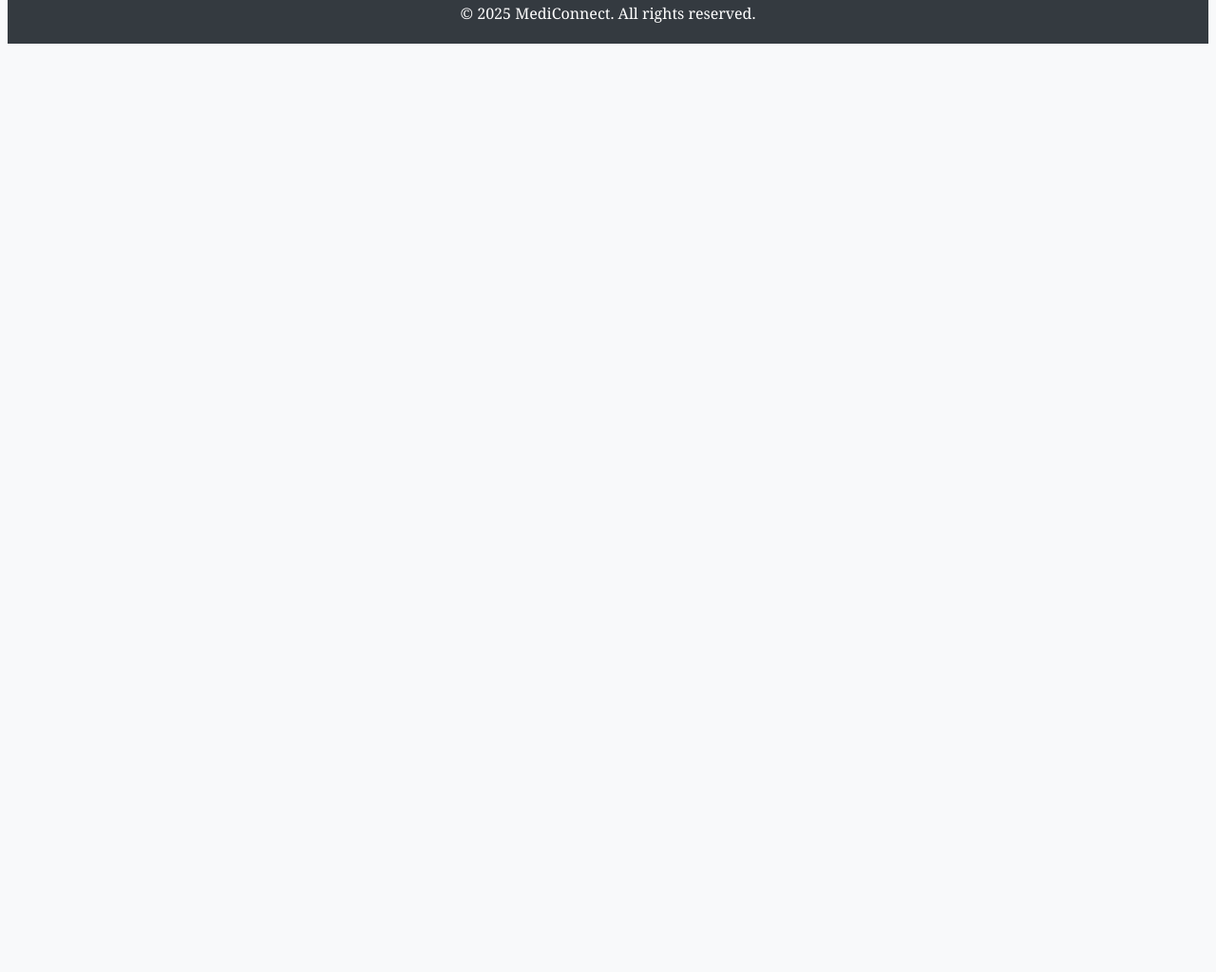
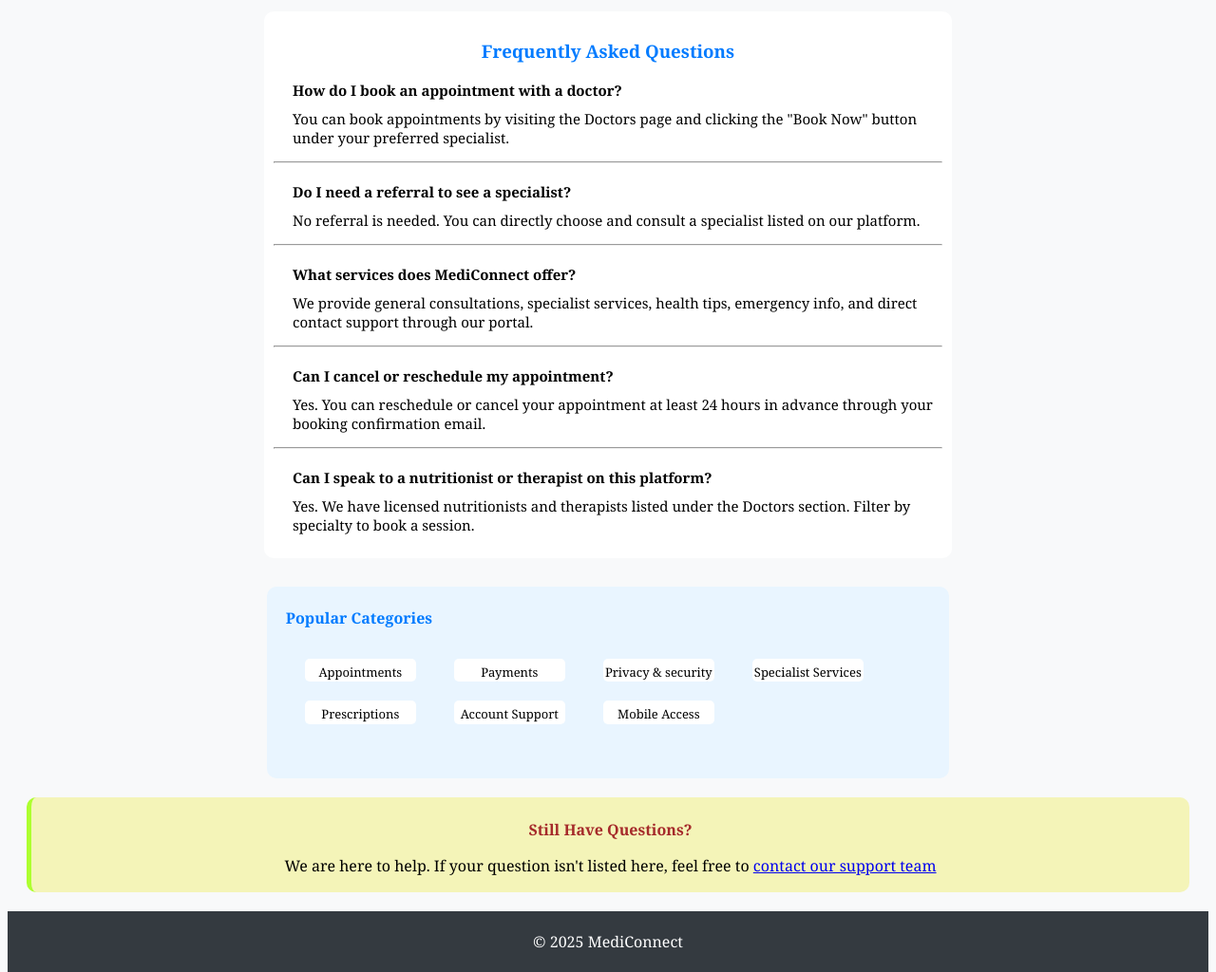
Before and after one commit to DileepKrishnaM/MediConnect, a plain HTML site: page faq.html in a window 1280 px wide. Shown: the part 136-1160 px from the top of the page at 95% size. Before the commit the page ends 800 px from the top, so only its background shows below. Drawn offline with Linux system fonts and the light colour scheme.

Commit message:
Implentation of Health-Tips & FAQ Completed

```diff
--- /dev/null
+++ b/faq-style.css
@@ -0,0 +1,63 @@
+.questions-box {
+    background-color: white;
+    width: 55vw;
+    border-radius: 10px;
+    padding: 10px;
+    margin: 30px;
+}
+.questions-box h3 {
+    color: #007BFF;
+}
+.questions-box .query {
+    text-align: left;
+    padding-left: 20px;
+    font-size: 15px;
+    font-weight: lighter;
+}
+.questions-box .query h4 {
+    margin-bottom: -5PX;
+}
+
+
+.categories {
+    background-color: #E9F5FF;
+    border-radius: 10px;
+    width: 53vw;
+    height: 25vh;
+    padding: 1px 20px;
+}
+.categories h4 {
+    text-align: left;
+    color: #007BFF;
+}
+.categories .categories-container {
+    display: flex;
+    margin-top: 10px;
+    flex-wrap: wrap;
+    font-size: small;
+}
+.categories .category-card {
+    background-color: white;
+    width: 9em;
+    height: 1.5em;
+    border-radius: 5px;
+    padding-top: 5px;
+    margin: 10px 20px;
+}
+
+
+.support-prompt {
+    margin: 20px;
+    background-color: rgb(244, 244, 184);
+    border-radius: 10px;
+    border-left: 5px solid greenyellow;
+    height: 80px;
+    display: flex;
+    flex-direction: column;
+    justify-content: center;
+    padding: 10px;
+}
+.support-prompt h4 {
+    margin-bottom: 0px;
+    color: brown;
+}
--- a/faq.html
+++ b/faq.html
@@ -1,10 +1,11 @@
 <!DOCTYPE html>
 <html lang="en">
   <head>
-    <meta charset="UTF-8">
-    <meta name="viewport" content="width=device-width, initial-scale=1.0">
+    <meta charset="UTF-8" />
+    <meta name="viewport" content="width=device-width, initial-scale=1.0" />
     <title>MediConnect-FAQ</title>
-    <link rel="stylesheet" href="style.css">
+    <link rel="stylesheet" href="style.css" />
+    <link rel="stylesheet" href="faq-style.css" />
   </head>
   <body>
     <header>
@@ -18,9 +19,71 @@
         <a href="contact.html">Contact</a>
       </nav>
     </header>
-
+    <center>
+      <div class="questions-box">
+        <h3><center>Frequently Asked Questions</center></h3>
+        <div class="query">
+          <h4>How do I book an appointment with a doctor?</h4>
+          <p>
+            You can book appointments by visiting the Doctors page and clicking
+            the "Book Now" button under your preferred specialist.
+          </p>
+        </div>
+        <hr />
+        <div class="query">
+          <h4>Do I need a referral to see a specialist?</h4>
+          <p>
+            No referral is needed. You can directly choose and consult a
+            specialist listed on our platform.
+          </p>
+        </div>
+        <hr />
+        <div class="query">
+          <h4>What services does MediConnect offer?</h4>
+          <p>
+            We provide general consultations, specialist services, health tips,
+            emergency info, and direct contact support through our portal.
+          </p>
+        </div>
+        <hr />
+        <div class="query">
+          <h4>Can I cancel or reschedule my appointment?</h4>
+          <p>
+            Yes. You can reschedule or cancel your appointment at least 24 hours
+            in advance through your booking confirmation email.
+          </p>
+        </div>
+        <hr />
+        <div class="query">
+          <h4>Can I speak to a nutritionist or therapist on this platform?</h4>
+          <p>
+            Yes. We have licensed nutritionists and therapists listed under the
+            Doctors section. Filter by specialty to book a session.
+          </p>
+        </div>
+      </div>
+      <div class="categories">
+        <h4>Popular Categories</h4>
+        <div class="categories-container">
+          <div class="category-card">Appointments</div>
+          <div class="category-card">Payments</div>
+          <div class="category-card">Privacy & security</div>
+          <div class="category-card">Specialist Services</div>
+          <div class="category-card">Prescriptions</div>
+          <div class="category-card">Account Support</div>
+          <div class="category-card">Mobile Access</div>
+        </div>
+      </div>
+      <div class="support-prompt">
+        <h4>Still Have Questions?</h4>
+        <p>
+          We are here to help. If your question isn't listed here, feel free to
+          <span><a href="contact.html">contact our support team</a></span>
+        </p>
+      </div>
+    </center>
     <footer>
-        <p>&copy; 2025 MediConnect. All rights reserved.</p>
+      <p>&copy; 2025 MediConnect</p>
     </footer>
   </body>
 </html>
--- a/style.css
+++ b/style.css
@@ -8,13 +8,13 @@
     justify-content: center;
     align-items: center;
     background-color:#007BFF;
-    color: beige;
+    color: white;
 }
 header nav{
     display: flex;
 }
 header nav a{
-    color: beige;
+    color: white;
     text-decoration: none;
     margin-top : -10px;
     padding: 10px 30px;
```
Also changed, not shown: health-tips-styles.css (added, +66 -0 lines), health-tips.html (+46 -2 lines). Lines whose indentation alone changed are shown as unchanged.
